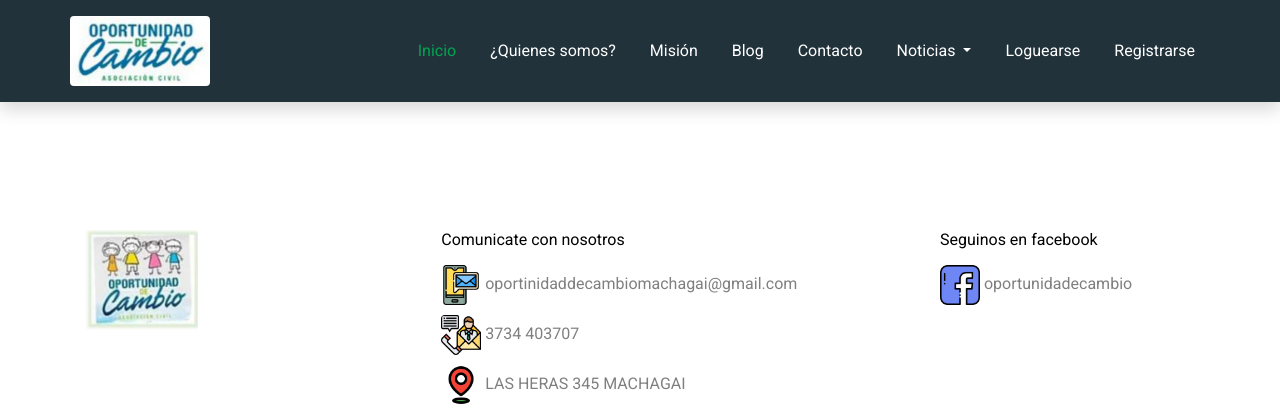
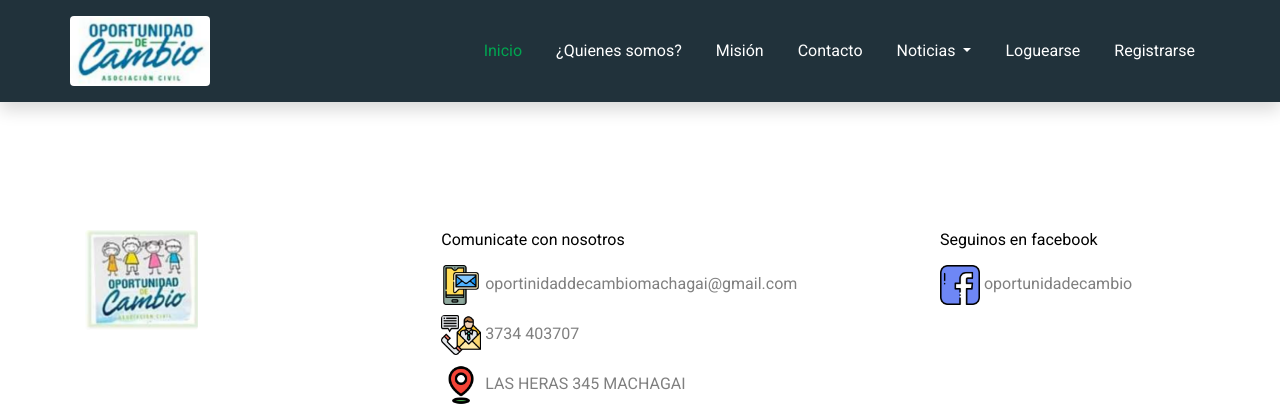
Before and after one commit to soyMoka/Oportunidad-De-cambio, a Django app: page /quienesSomos/ in a window 1280 px wide. Shown: the top 420 px of the page. Run offline with Django 3.2, Linux system fonts and the light colour scheme; some libraries are stand-ins or nearby versions; some web fonts are replaced.

Commit message:
quitado blog

```diff
--- a/templates/base.html
+++ b/templates/base.html
@@ -63,9 +63,6 @@
 
                 <!-- el archivo del que viene se llama causes.html -->
                 <li><a href="{% url 'causes' %}" class="nav-link">Misión</a></li>
-
-
-                <li><a href="{% url 'blog' %}" class="nav-link">Blog</a></li>
                 <li><a href="{% url 'contact' %}" class="nav-link">Contacto</a></li>
 
                 <li class="nav-item dropdown">
```
